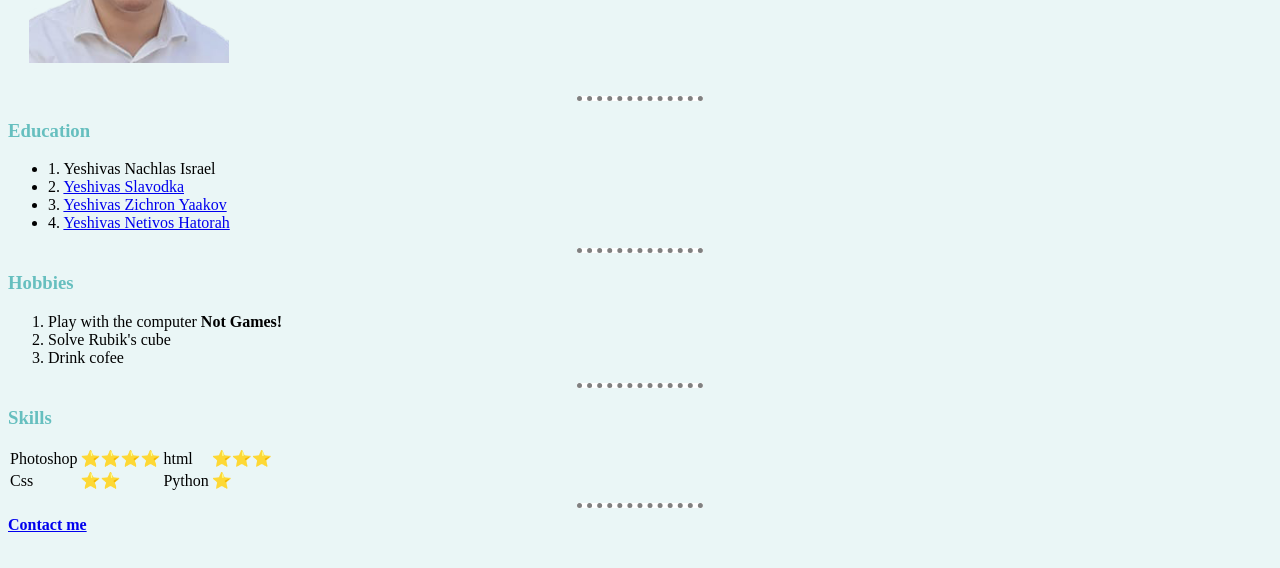
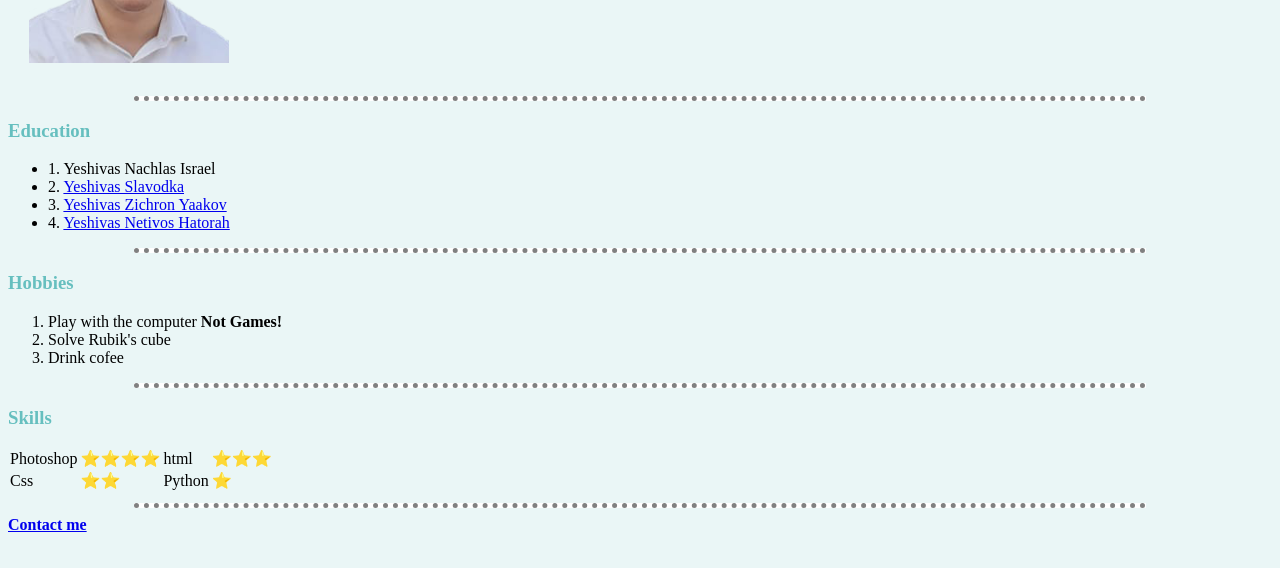
Before and after one commit to shmuelTopo/personal, a plain HTML site: page index.html in a window 1280 px wide. Shown: the part 184-752 px from the top of the page. Drawn offline with Linux system fonts and the light colour scheme.

Commit message:
Add files via upload

```diff
--- a/css/style.css
+++ b/css/style.css
@@ -2,7 +2,7 @@ body {
   background-color: #EAF6F6;
 }
 hr {
-  width: 10%;
+  width: 80%;
   border-style: dotted none none;
   background-color: white;
   border-width: 5px;
```
